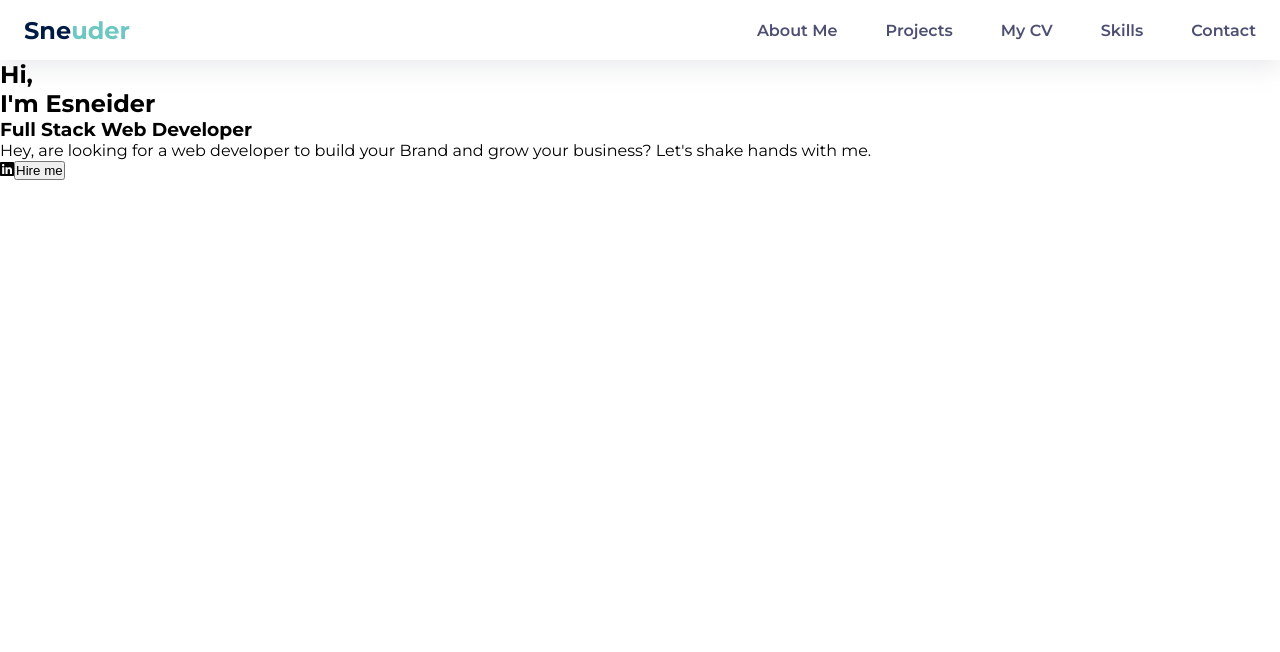
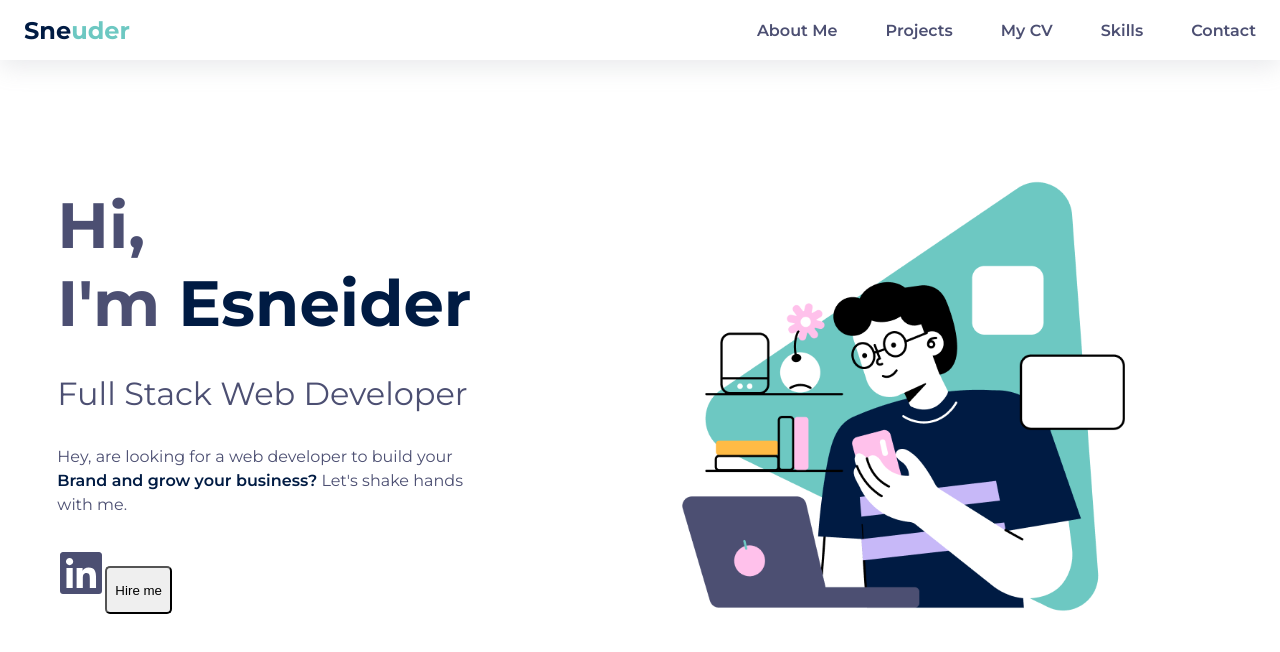
Before and after one commit to sneuder/portfolio, a React (Create React App) app: page / in a window 1280 px wide. Shown: the top 652 px of the page. Built offline with nearby package versions, Linux system fonts and the light colour scheme.

Commit message:
Layout of about_me

```diff
--- a/src/components/about_me/about_me.jsx
+++ b/src/components/about_me/about_me.jsx
@@ -16,17 +16,19 @@ const AboutMe = () => {
           <h3 className={style.subHeader}>Full Stack Web Developer</h3>
           <p className={style.text}>
             Hey, are looking for a web developer to build your{" "}
-            <span>Brand and grow your business?</span> Let's shake hands with
+            <span className={style.textDecoration}>Brand and grow your business?</span> Let's shake hands with
             me.
           </p>
           <div className={style.containerButtons}>
             <FontAwesomeIcon className={style.linkedinIcon} icon={faLinkedin} />
-            <button className={style.hireMeButton}>Hire me</button>
+            <button className={style.button}>Hire me</button>
           </div>
         </div>
       </div>
 
-      <div className={style.containerImage}></div>
+      <div className={style.containerImage}>
+        <img className={style.image} src={require("../../assets/aboutme.png")} alt="about me" />
+      </div>
     </div>
   );
 };
--- a/src/components/about_me/about_me.module.scss
+++ b/src/components/about_me/about_me.module.scss
@@ -1,4 +1,76 @@
+@import "../../styles/index.scss";
+
 .background {
   max-width: 100%;
   height: 100vh;
+  @include horizontal();
+
+  .containerAboutMe {
+    width: 50%;
+    @include center-flexbox();
+
+    .subContainerAboutMe {
+      width: 80%;
+
+      .header {
+        color: $primary-color;
+        font-size: 4rem;
+
+        .headerDecoration {
+          color: $tertiary-color;
+        }
+      }
+
+      .subHeader {
+        color: $primary-color;
+        font-size: 2rem;
+        margin-top: 2rem;
+        font-weight: 400;
+      }
+
+      .text {
+        margin-top: 2rem;
+        width: 90%;
+        line-height: 1.5rem;
+        color: $primary-color;
+        font-weight: 400;
+
+        .textDecoration {
+          color: $tertiary-color;
+          font-weight: 600;
+        }
+      }
+
+      .containerButtons {
+        margin-top: 2rem;
+
+        .linkedinIcon {
+          width: 3rem;
+          height: 3rem;
+          color: $primary-color;
+          cursor: pointer;
+
+          @include transition();
+        }
+
+        .linkedinIcon:hover {
+          color: $secondary-color;
+        }
+
+        .button {
+          appearance: none;
+          cursor: pointer;
+          @include default-inputs();
+        }
+      }
+    }
+  }
+
+  .containerImage {
+    @include center-flexbox();
+
+    .image {
+      width: 80%;
+    }
+  }
 }
--- a/src/components/navbar/navbar.module.scss
+++ b/src/components/navbar/navbar.module.scss
@@ -4,6 +4,9 @@
   width: 100%;
   height: 60px;
   box-shadow: rgba(149, 157, 165, 0.2) 0px 8px 24px;
+
+  position: fixed;
+  z-index: 1;
 
   @include horizontal();
   align-items: center;
```
Also changed, not shown: src/assets/aboutme.png (added).
